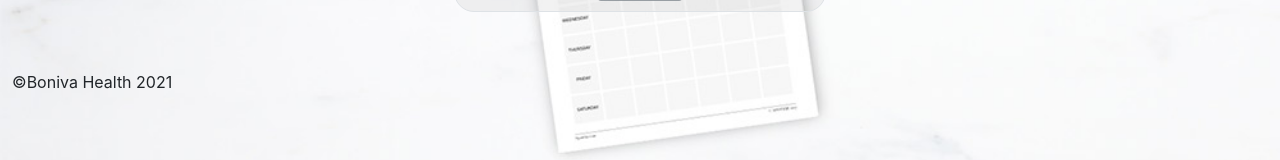
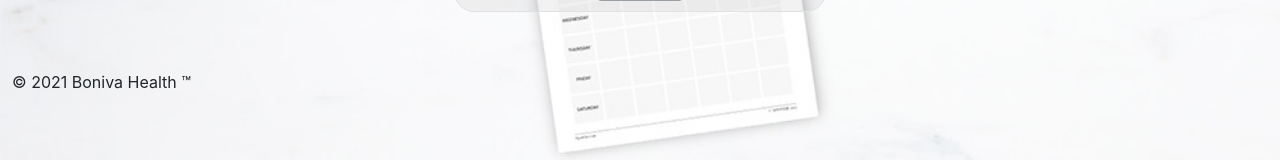
Before and after one commit to AlaynaCarlin/BlueClient, a React (Create React App) app: page / in a window 1280 px wide. Shown: the part 682-842 px from the top of the page. Built offline with nearby package versions, Linux system fonts and the light colour scheme.

Commit message:
changed footer final

```diff
--- a/src/Components/Site/Footer.js
+++ b/src/Components/Site/Footer.js
@@ -6,7 +6,7 @@ const Footer = () => {
     <Navbar fixed="bottom" expand="md">
       <Collapse navbar>
       <Row >
-        <p className="footer">&copy;Boniva Health 2021</p>
+        <p className="footer">&copy; 2021 Boniva Health &trade;</p>
       </Row>
       </Collapse>
     </Navbar>
```
